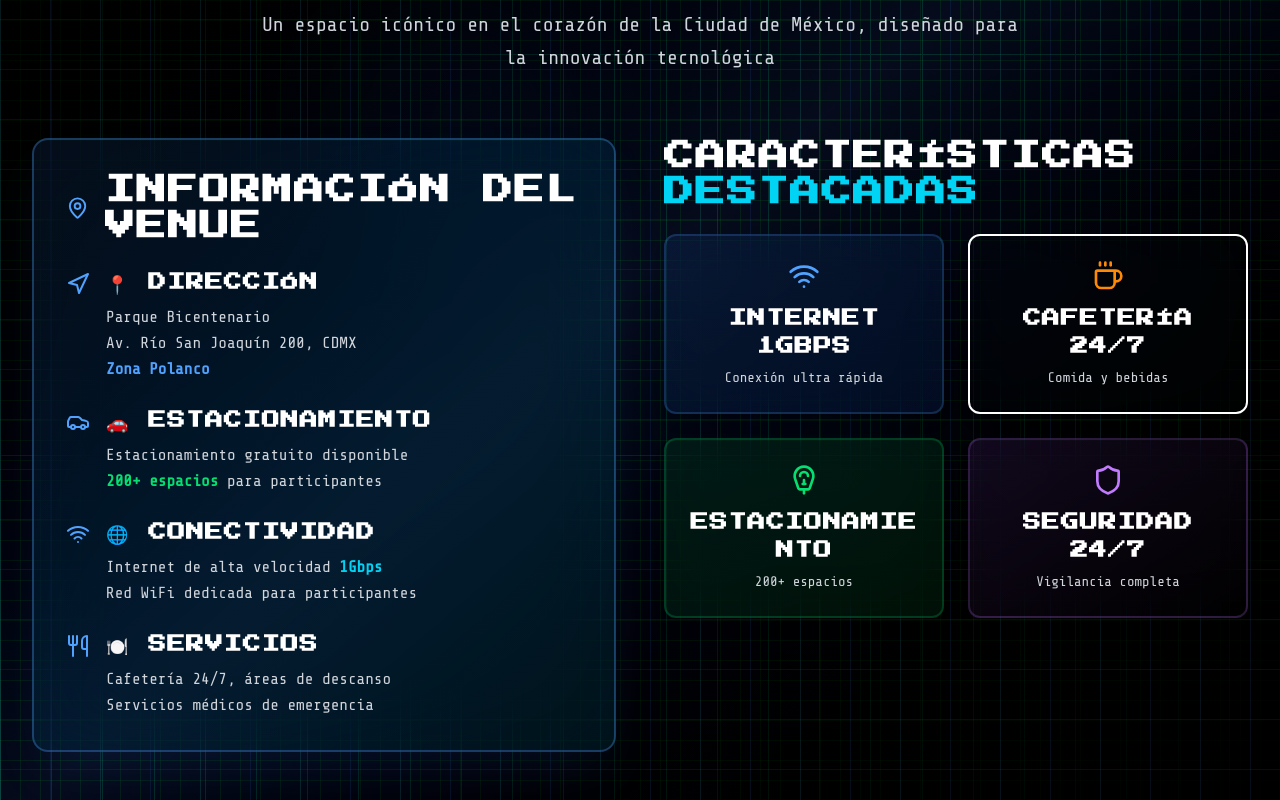
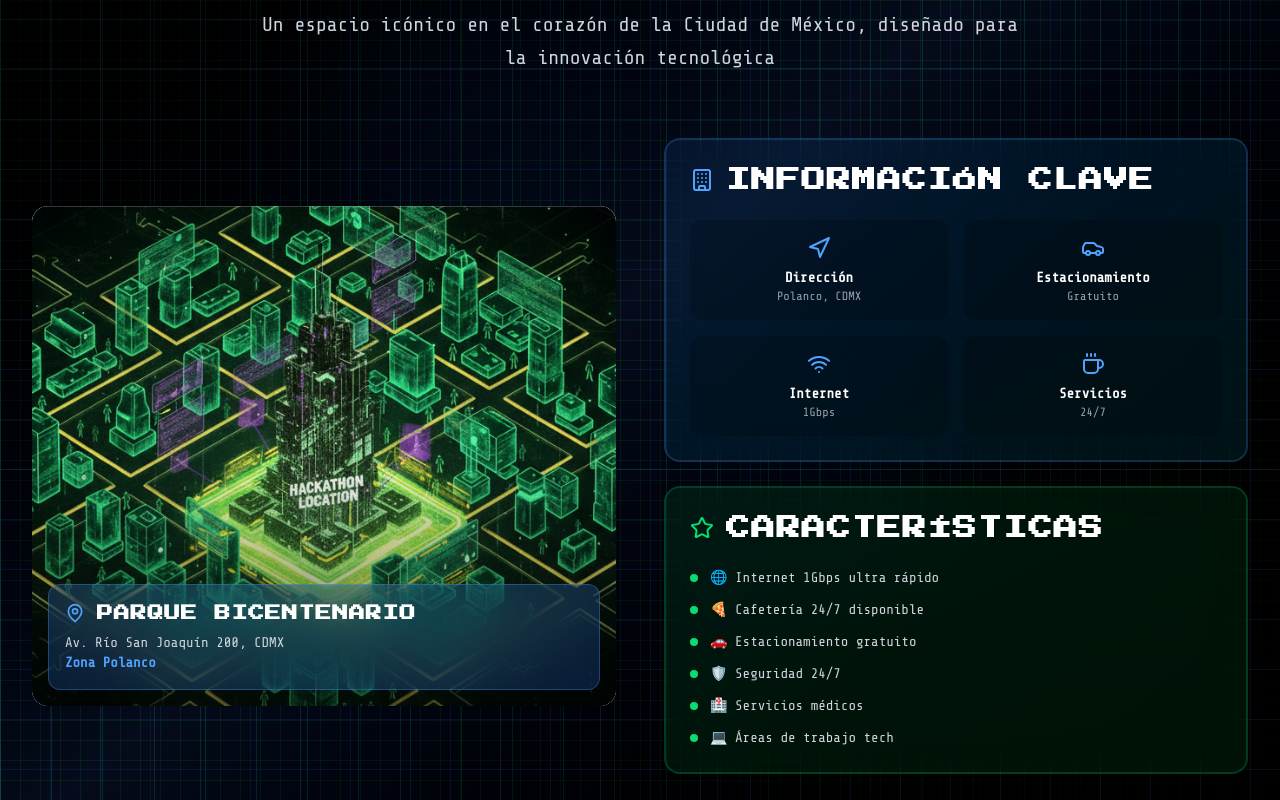
Before and after one commit to MarxMad/Cod3.0, a Next.js app: page / in a window 1280 px wide. Shown: the part 6360-7160 px from the top of the page. Built offline with nearby package versions, Linux system fonts and the light colour scheme; no server answers; what @rainbow-me/rainbowkit, wagmi would draw is missing.

Commit message:
feat: integrar mapa.svg en venue y sintetizar información - layout de dos columnas con mapa y info condensada

```diff
--- a/src/app/page.tsx
+++ b/src/app/page.tsx
@@ -1583,123 +1583,115 @@ export default function Home() {
             </p>
           </motion.div>
 
-          {/* Responsive Grid Layout */}
-          <div className="grid grid-cols-1 lg:grid-cols-2 gap-8 lg:gap-12">
-            {/* Left Side - Venue Info */}
-            <motion.div
-              initial={{ opacity: 0, x: -20 }}
+          {/* New Synthesized Layout with Map */}
+          <div className="grid grid-cols-1 lg:grid-cols-2 gap-8 lg:gap-12 items-center">
+            {/* Left Side - Map */}
+            <motion.div
+              initial={{ opacity: 0, x: -30 }}
               whileInView={{ opacity: 1, x: 0 }}
-              transition={{ duration: 1, ease: "easeInOut" }}
-              viewport={{ once: true }}
-              className="space-y-6"
-            >
-              <div className="bg-gradient-to-br from-blue-500/10 to-cyan-500/10 backdrop-blur-2xl rounded-2xl p-6 sm:p-8 border-2 border-blue-400/30 shadow-2xl shadow-blue-500/10">
-                <h3 className="text-2xl sm:text-3xl font-black text-white mb-6 flex items-center">
-                  <MapPin className="h-8 w-8 mr-4 text-blue-400" />
-                  INFORMACIÓN DEL VENUE
-                </h3>
-
-                <div className="space-y-6">
-                  <div className="flex items-start space-x-4">
-                    <Navigation className="h-6 w-6 text-blue-400 mt-1 flex-shrink-0" />
-                    <div>
-                      <h4 className="text-lg font-bold text-white mb-2">📍 Dirección</h4>
-                      <p className="text-gray-300 leading-relaxed">
-                        Parque Bicentenario<br />
+              transition={{ duration: 0.8, ease: "easeInOut" }}
+              viewport={{ once: true }}
+              className="relative"
+            >
+              <div className="relative w-full h-[400px] lg:h-[500px] rounded-2xl overflow-hidden">
+                <Image
+                  src="/mapa.svg"
+                  alt="Mapa del Parque Bicentenario"
+                  fill
+                  className="object-cover"
+                  priority
+                />
+
+                {/* Overlay with Venue Info */}
+                <div className="absolute inset-0 bg-gradient-to-t from-black/60 via-transparent to-transparent" />
+
+                {/* Floating Info Card */}
+                <motion.div
+                  className="absolute bottom-4 left-4 right-4 bg-blue-500/20 backdrop-blur-xl rounded-xl p-4 border border-blue-400/30"
+                  initial={{ opacity: 0, y: 20 }}
+                  whileInView={{ opacity: 1, y: 0 }}
+                  transition={{ duration: 0.8, delay: 0.3 }}
+                  viewport={{ once: true }}
+                >
+                  <div className="flex items-center space-x-3 mb-2">
+                    <MapPin className="h-5 w-5 text-blue-400" />
+                    <h4 className="text-white font-bold">Parque Bicentenario</h4>
+                  </div>
+                  <p className="text-gray-300 text-sm">
                     Av. Río San Joaquín 200, CDMX<br />
                     <span className="text-blue-400 font-semibold">Zona Polanco</span>
                   </p>
-                    </div>
-                  </div>
-
-                  <div className="flex items-start space-x-4">
-                    <Car className="h-6 w-6 text-blue-400 mt-1 flex-shrink-0" />
-                    <div>
-                      <h4 className="text-lg font-bold text-white mb-2">🚗 Estacionamiento</h4>
-                      <p className="text-gray-300 leading-relaxed">
-                        Estacionamiento gratuito disponible<br />
-                        <span className="text-green-400 font-semibold">200+ espacios</span> para participantes
-                      </p>
-                    </div>
-                  </div>
-
-                  <div className="flex items-start space-x-4">
-                    <Wifi className="h-6 w-6 text-blue-400 mt-1 flex-shrink-0" />
-                    <div>
-                      <h4 className="text-lg font-bold text-white mb-2">🌐 Conectividad</h4>
-                      <p className="text-gray-300 leading-relaxed">
-                        Internet de alta velocidad <span className="text-cyan-400 font-bold">1Gbps</span><br />
-                        Red WiFi dedicada para participantes
-                      </p>
-                    </div>
-                  </div>
-
-                  <div className="flex items-start space-x-4">
-                    <Utensils className="h-6 w-6 text-blue-400 mt-1 flex-shrink-0" />
-                    <div>
-                      <h4 className="text-lg font-bold text-white mb-2">🍽️ Servicios</h4>
-                      <p className="text-gray-300 leading-relaxed">
-                        Cafetería 24/7, áreas de descanso<br />
-                        Servicios médicos de emergencia
-                      </p>
-                    </div>
-                  </div>
-                </div>
-              </div>
-            </motion.div>
-
-            {/* Right Side - Features Grid */}
-            <motion.div
-              initial={{ opacity: 0, x: 20 }}
+                </motion.div>
+              </div>
+            </motion.div>
+
+            {/* Right Side - Synthesized Info */}
+            <motion.div
+              initial={{ opacity: 0, x: 30 }}
               whileInView={{ opacity: 1, x: 0 }}
-              transition={{ duration: 1, ease: "easeInOut" }}
+              transition={{ duration: 0.8, ease: "easeInOut" }}
               viewport={{ once: true }}
               className="space-y-6"
             >
-              <h3 className="text-2xl sm:text-3xl font-black text-white mb-6 text-center lg:text-left">
-                CARACTERÍSTICAS <span className="text-cyan-400">DESTACADAS</span>
+              {/* Key Info Card */}
+              <div className="bg-gradient-to-br from-blue-500/10 to-cyan-500/10 backdrop-blur-xl rounded-2xl p-6 border-2 border-blue-400/20">
+                <h3 className="text-2xl font-bold text-white mb-6 flex items-center">
+                  <Building className="h-6 w-6 mr-3 text-blue-400" />
+                  INFORMACIÓN CLAVE
                 </h3>
 
-              <div className="grid grid-cols-1 sm:grid-cols-2 gap-4 sm:gap-6">
+                <div className="grid grid-cols-2 gap-4">
                   {[
-                  {
-                    icon: Wifi,
-                    title: "Internet 1Gbps",
-                    description: "Conexión ultra rápida",
-                    color: "blue"
-                  },
-                  {
-                    icon: Coffee,
-                    title: "Cafetería 24/7",
-                    description: "Comida y bebidas",
-                    color: "orange"
-                  },
-                  {
-                    icon: ParkingMeter,
-                    title: "Estacionamiento",
-                    description: "200+ espacios",
-                    color: "green"
-                  },
-                  {
-                    icon: Shield,
-                    title: "Seguridad 24/7",
-                    description: "Vigilancia completa",
-                    color: "purple"
-                  }
+                    { icon: Navigation, text: "Dirección", subtext: "Polanco, CDMX" },
+                    { icon: Car, text: "Estacionamiento", subtext: "Gratuito" },
+                    { icon: Wifi, text: "Internet", subtext: "1Gbps" },
+                    { icon: Coffee, text: "Servicios", subtext: "24/7" }
+                  ].map((item, index) => (
+                    <motion.div
+                      key={index}
+                      className="bg-black/20 rounded-xl p-4 text-center hover:bg-black/30 transition-colors duration-300"
+                      initial={{ opacity: 0, y: 20 }}
+                      whileInView={{ opacity: 1, y: 0 }}
+                      transition={{ duration: 0.5, delay: index * 0.1 }}
+                      viewport={{ once: true }}
+                    >
+                      <item.icon className="h-6 w-6 text-blue-400 mx-auto mb-2" />
+                      <div className="text-white font-bold text-sm">{item.text}</div>
+                      <div className="text-gray-400 text-xs">{item.subtext}</div>
+                    </motion.div>
+                  ))}
+                </div>
+              </div>
+
+              {/* Features Card */}
+              <div className="bg-gradient-to-br from-green-500/10 to-green-600/10 backdrop-blur-xl rounded-2xl p-6 border-2 border-green-400/20">
+                <h3 className="text-2xl font-bold text-white mb-6 flex items-center">
+                  <Star className="h-6 w-6 mr-3 text-green-400" />
+                  CARACTERÍSTICAS
+                </h3>
+
+                <div className="space-y-3">
+                  {[
+                    "🌐 Internet 1Gbps ultra rápido",
+                    "🍕 Cafetería 24/7 disponible",
+                    "🚗 Estacionamiento gratuito",
+                    "🛡️ Seguridad 24/7",
+                    "🏥 Servicios médicos",
+                    "💻 Áreas de trabajo tech"
                   ].map((feature, index) => (
                     <motion.div
                       key={index}
-                    initial={{ opacity: 0, y: 20 }}
-                    whileInView={{ opacity: 1, y: 0 }}
-                    transition={{ duration: 0.8, delay: index * 0.1, ease: "easeInOut" }}
-                    viewport={{ once: true }}
-                    className={`bg-gradient-to-br from-${feature.color}-500/10 to-${feature.color}-600/10 backdrop-blur-xl rounded-xl p-4 sm:p-6 border-2 border-${feature.color}-400/20 text-center hover:border-${feature.color}-400/40 transition-all duration-500 hover:scale-102 shadow-lg`}
-                  >
-                    <feature.icon className={`h-8 w-8 text-${feature.color}-400 mx-auto mb-3`} />
-                    <h4 className="text-lg font-bold text-white mb-2">{feature.title}</h4>
-                    <p className="text-gray-300 text-sm">{feature.description}</p>
+                      className="flex items-center text-gray-300 hover:text-white transition-colors duration-300"
+                      initial={{ opacity: 0, x: -20 }}
+                      whileInView={{ opacity: 1, x: 0 }}
+                      transition={{ duration: 0.5, delay: index * 0.1 }}
+                      viewport={{ once: true }}
+                    >
+                      <div className="w-2 h-2 bg-green-400 rounded-full mr-3 flex-shrink-0" />
+                      <span className="text-sm">{feature}</span>
                     </motion.div>
                   ))}
+                </div>
               </div>
             </motion.div>
           </div>
```
Lines whose indentation alone changed are shown as unchanged.
